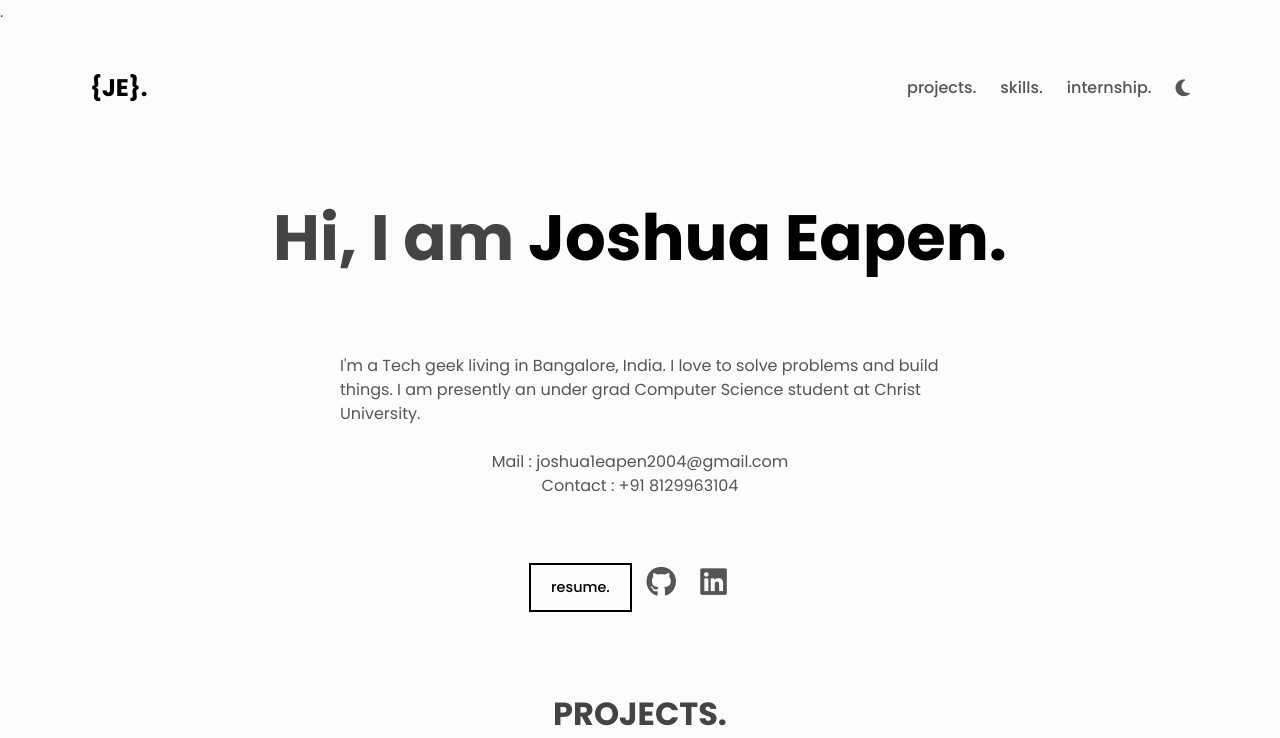
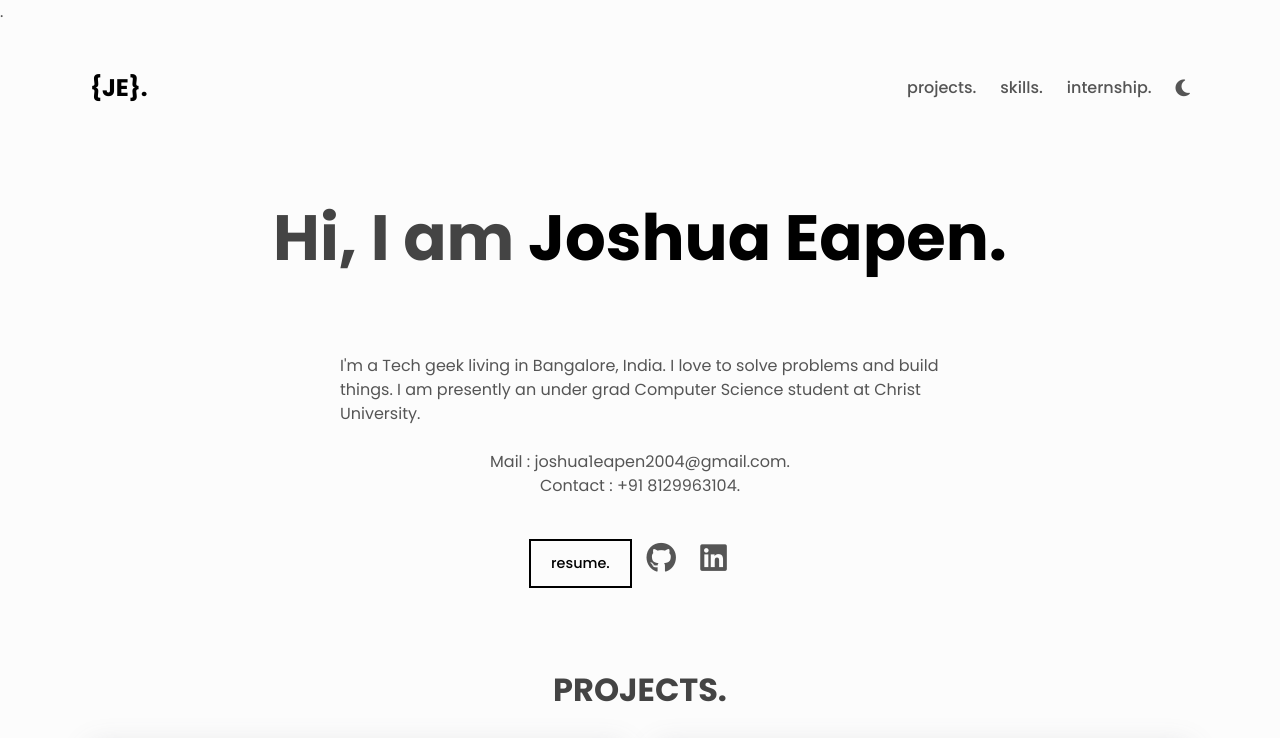
Before and after one commit to MonsieurJoshua/Portfolio, a plain HTML site: page index.html in a window 1280 px wide. Shown: the top 738 px of the page. Drawn offline with Linux system fonts and the light colour scheme.

Commit message:
Update index.html

```diff
--- a/index.html
+++ b/index.html
@@ -75,7 +75,7 @@
           I'm a Tech geek living in Bangalore, India. I love to solve problems and build things. I am presently an under grad Computer Science student at Christ University.
         </p> <!-- about you -->
         <br>
-        <a href="mailto:joshua1eapen2004@gmail.com">Mail : joshua1eapen2004@gmail.com </a><p> Contact : +91 8129963104</p>  <!--Change it to your mail id and contact no-->
+        <a href="mailto:joshua1eapen2004@gmail.com">Mail : joshua1eapen2004@gmail.com.</a> Contact : +91 8129963104.  <!--Change it to your mail id and contact no-->
       </br>
 
 
```
